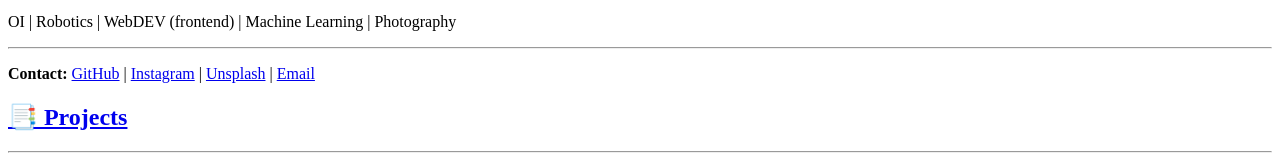
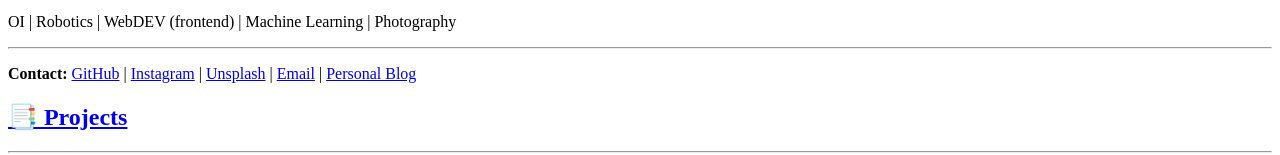
Before and after one commit to CLCK0622/Personal-Site, an Eleventy site: page src/index.html in a window 1280 px wide. Shown: the part 154-309 px from the top of the page. Built offline with nearby package versions, Linux system fonts and the light colour scheme; Eleventy itself is replaced by a stand-in of ours; files that its build step writes are made by us from their sources.

Commit message:
change href behav

```diff
--- a/src/index.html
+++ b/src/index.html
@@ -22,7 +22,7 @@
             <p class="text-base md:text-lg mb-4 tag">OI | Robotics | WebDEV (frontend) | Machine Learning | Photography</p>
             <hr class="mb-4 tag" />
             <p class="text-base md:text-lg mb-4 tag"><b>Contact:</b>
-                <a href="https://github.com/clck0622" class="link">GitHub</a> | <a href="https://www.instagram.com/clck0622/" class="link">Instagram</a> | <a href="https://unsplash.com/@clck0622" class="link">Unsplash</a> | <a href="mailto:zhongyi070622@gmail.com" class="link">Email</a>
+                <a href="https://github.com/clck0622" class="link" target="_blank">GitHub</a> | <a href="https://www.instagram.com/clck0622/" class="link" target="_blank">Instagram</a> | <a href="https://unsplash.com/@clck0622" class="link" target="_blank">Unsplash</a> | <a href="mailto:zhongyi070622@gmail.com" class="link" target="_blank">Email</a> | <a href="https://pages.clckblog.space/" class="link" target="_blank">Personal Blog</a>
             </p>
         </div>
         <div class="box tag" id="Projects">
```
